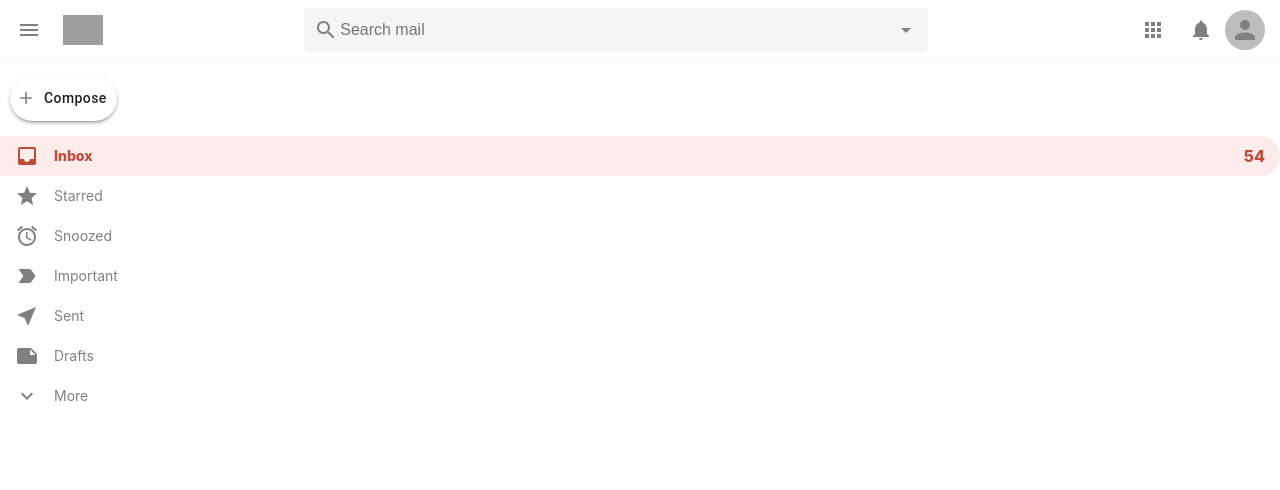
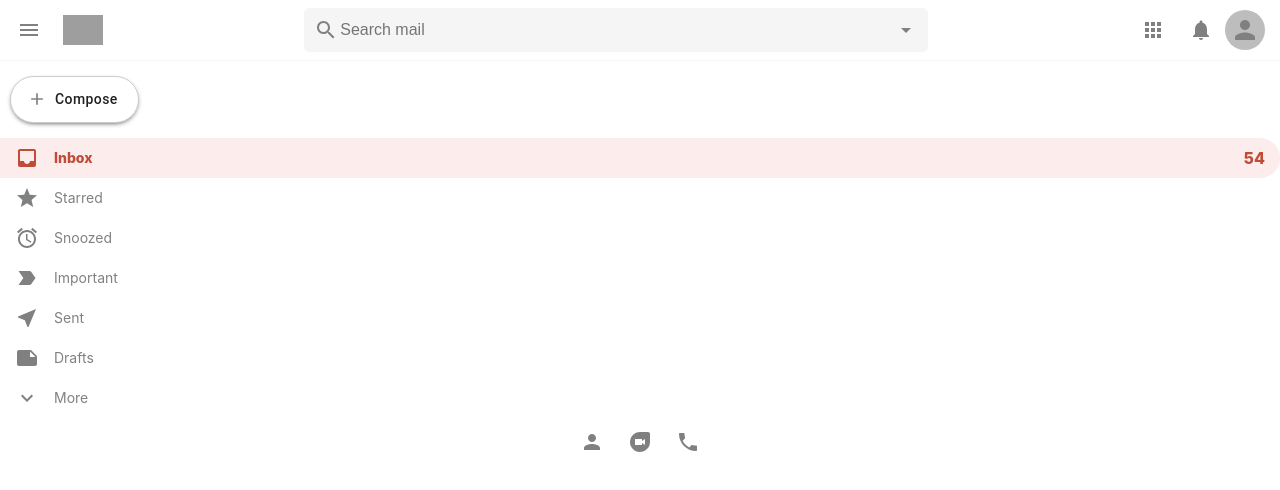
Before and after one commit to Amir-Alipour/Gmail-clone, a React (Create React App) app: page / in a window 1280 px wide. Shown: the top 490 px of the page. Built offline with nearby package versions, Linux system fonts and the light colour scheme; grey boxes are pictures that could not be loaded.

Commit message:
side bar completed

```diff
--- a/package.json
+++ b/package.json
@@ -12,6 +12,7 @@
     "react": "^17.0.2",
     "react-dom": "^17.0.2",
     "react-redux": "^7.2.4",
+    "react-router-dom": "^5.2.0",
     "react-scripts": "4.0.3"
   },
   "scripts": {
--- a/src/components/Sidebar.jsx
+++ b/src/components/Sidebar.jsx
@@ -1,7 +1,8 @@
 import styles from './Sidebar.module.css';
-import { Button } from '@material-ui/core';
+import { Button, IconButton } from '@material-ui/core';
+import SidebarOption from './SidebarOption';
+
 import AddIcon from '@material-ui/icons/Add'
-import SidebarOption from './SidebarOption';
 import InboxIcon from '@material-ui/icons/Inbox';
 import StarIcon from '@material-ui/icons/Star';
 import AccessAlarmIcon from '@material-ui/icons/AccessAlarm';
@@ -9,6 +10,9 @@ import LabelImportantIcon from '@material-ui/icons/LabelImportant';
 import NearMeIcon from '@material-ui/icons/NearMe';
 import NoteIcon from '@material-ui/icons/Note';
 import ExpandMoreIcon from '@material-ui/icons/ExpandMore';
+import PersonIcon from '@material-ui/icons/Person';
+import DuoIcon from '@material-ui/icons/Duo';
+import PhoneIcon from '@material-ui/icons/Phone';
 
 function Sidebar() {
     return (
@@ -30,7 +34,17 @@ function Sidebar() {
 
             <div className={styles.sidebar__footer}>
                 <div className={styles.sidebar__footerIcons}>
+                    <IconButton>
+                        <PersonIcon />
+                    </IconButton>
 
+                    <IconButton>
+                        <DuoIcon />
+                    </IconButton>
+
+                    <IconButton>
+                        <PhoneIcon />
+                    </IconButton>
                 </div>
             </div>
         </div>
--- a/src/components/Sidebar.module.css
+++ b/src/components/Sidebar.module.css
@@ -4,7 +4,13 @@
     margin-bottom: 15px !important;
     text-transform: capitalize !important;
     color: gray;
-    padding: 10px !important;
+    padding: 10px 20px !important;
     border-radius: 30px !important;
+    border: 0.5px solid rgba(0, 0, 0, 0.2) !important;
     box-shadow: 0 2px 5px -2px rgba(0, 0, 0, 0.75);
 }
+
+.sidebar__footer {
+    display: flex;
+    justify-content: center;
+}
```
Also changed, not shown: 1 other file (tests, documents, lock files or other folders).
